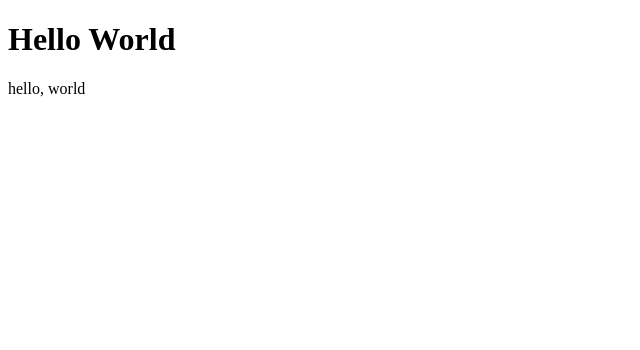
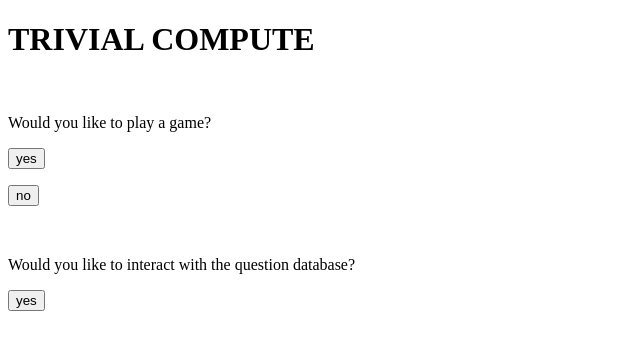
Before and after one commit to charles0624/404-not-found, a Flask app: template trivial_compute/templates/index.html in a window 1280 px wide. Shown: the top 350 px of the page, without its empty margins (0-640 px from the left). Run offline with Flask 3, Linux system fonts and the light colour scheme; the template is opened without the code that fills it, so the values that code supplies are empty.

Commit message:
tweak homepage; add TODO comments

```diff
--- a/trivial_compute/templates/index.html
+++ b/trivial_compute/templates/index.html
@@ -3,10 +3,22 @@
 <head>
     <meta charset="UTF-8">
     <meta name="viewport" content="width=device-width, initial-scale=1.0">
-        <title>HELLO WORLD PAGE</title>
+    <title>TEAM 404</title>
 </head>
 <body>
-        <h1>Hello World</h1>
-        <p>hello, world</p>
+    <h1>TRIVIAL COMPUTE</h1>
+    <br>
+    <p>Would you like to play a game?</p>
+    <form action="play_game", method="GET">
+        <p><button type="button">yes</button></p>
+    </form>
+    <form action="exit", method="GET">
+        <p><button type="button">no</button></p>
+    </form>
+    <br>
+    <p>Would you like to interact with the question database?</p>
+    <form action="question_menu", method="GET">
+        <p><button type="button">yes</button></p>
+    </form>
 </body>
 </html>
```
Also changed, not shown: trivial_compute/trivialcompute.py (+32 -0 lines). Lines whose indentation alone changed are shown as unchanged.
